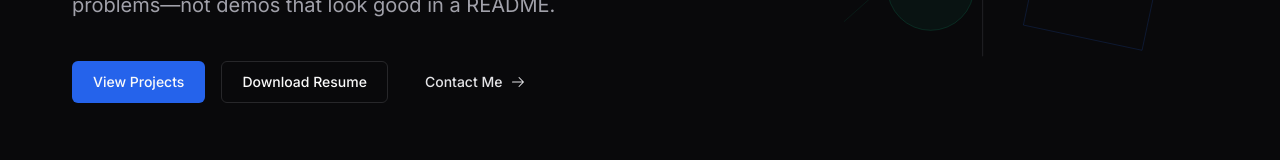
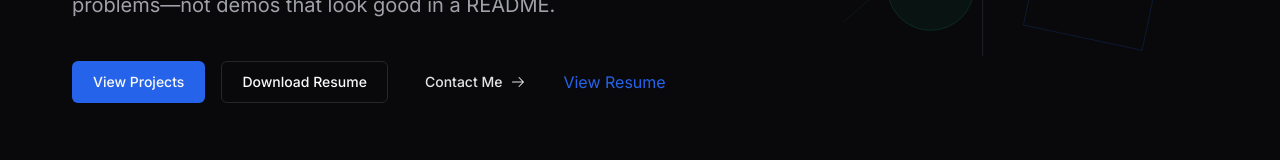
Before and after one commit to Dharsan-21/portfolio_sudharsan, a React (Vite) app in the folder sudharsan-portfolio/: page / in a window 1280 px wide. Shown: the part 549-709 px from the top of the page. Built offline with nearby package versions, Linux system fonts and the light colour scheme.

Commit message:
Add resume link to Hero section

```diff
--- a/sudharsan-portfolio/src/components/sections/Hero.jsx
+++ b/sudharsan-portfolio/src/components/sections/Hero.jsx
@@ -155,6 +155,14 @@
               {hero.ctas.tertiary.label}
               <PiArrowRight size={16} />
             </Button>
+            <a
+              href="https://drive.google.com/file/d/1InCClJHz-19ppO7ZsEXuqPTBCWLDHjM8/view"
+              target="_blank"
+              rel="noopener noreferrer"
+              className="text-accent-blue hover:text-accent-blue-dark transition-colors"
+            >
+              View Resume
+            </a>
           </motion.div>
         </div>
 
```
